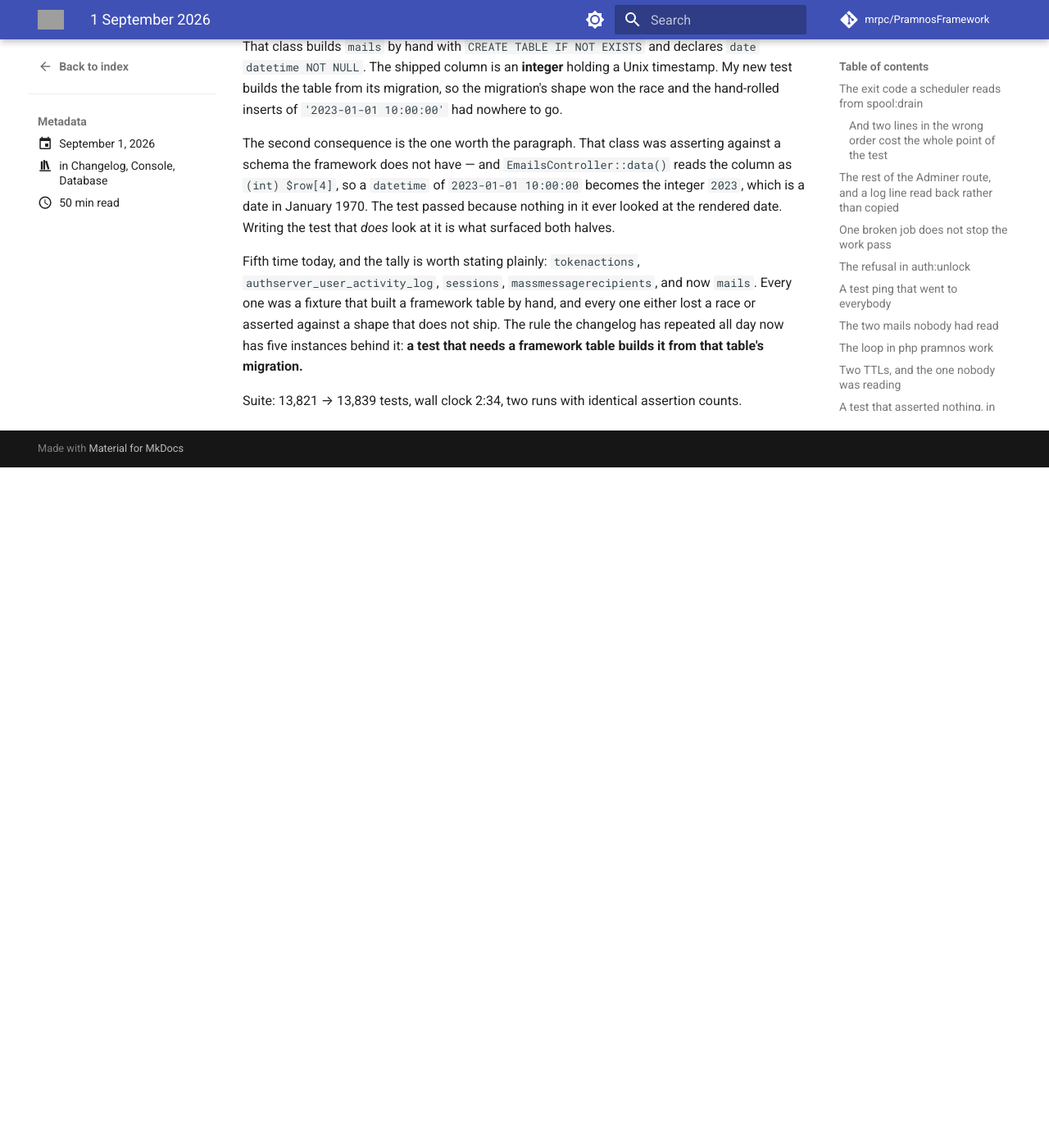
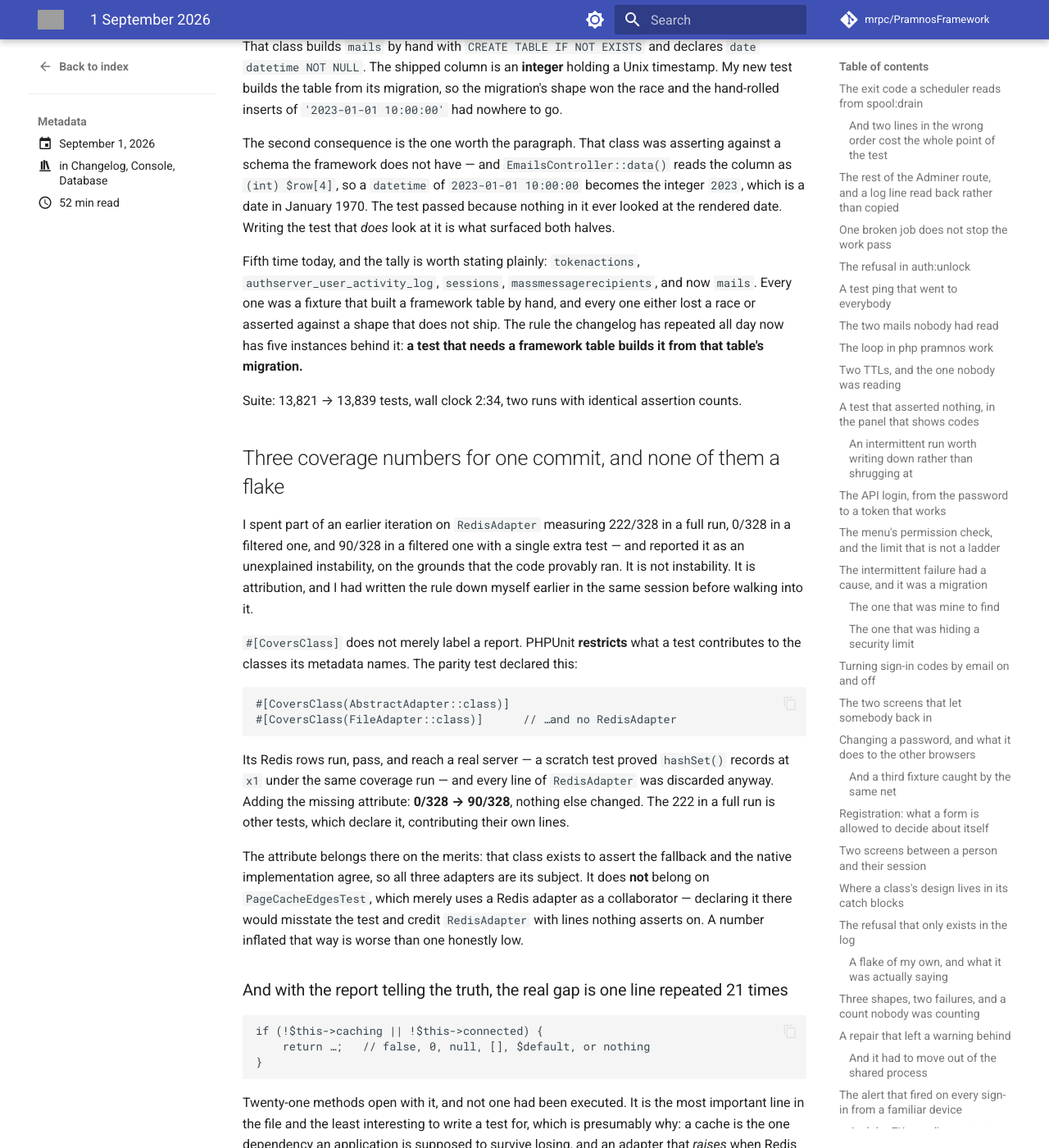
Before and after one commit to mrpc/PramnosFramework, an MkDocs documentation site: the page built from docs/version-history/posts/2026-09-01.md, in a window 1280 px wide and 1400 px high, scrolled down 30897 px. Shown: the whole window at 82% size. Built offline with MkDocs 1.6.1 and Material for MkDocs 9.7.7, drawn with Linux system fonts in a browser that asks for light colours; comment, search, counter and statistics services are not loaded; before the commit the page ends 31467 px from its top, so only the background shows below that; some of the changed text lies outside the part shown; grey boxes are pictures that could not be loaded.

Commit message:
test(cache): the Redis adapter degrades instead of raising, and say why it read 0%
`RedisAdapter` measured 222/328 in a full run, 0/328 filtered, and 90/328 filtered
with one extra test. I reported that as an unexplained instability. It is
attribution: `#[CoversClass]` restricts what a test contributes to the classes its
metadata names, and the parity test — whose whole subject is that the fallback and
the native adapter agree — declared only `AbstractAdapter` and `FileAdapter`. Its
Redis rows run and reach a real server; every line was discarded anyway. Adding
the attribute took it 0 → 90 with no other change.

The attribute belongs there on the merits. It does not belong on tests that merely
use a Redis adapter as a collaborator, which would misstate their subject and
credit lines nothing asserts on.

With the report honest, the real gap is one line repeated in 21 methods:
`if (!$this->caching || !$this->connected) return …`. None had executed. A cache is
the dependency an application is supposed to survive losing, so an adapter that
raises when Redis is unreachable turns a restart into a 500 on every page. Each
degraded value is asserted on its own, because the shapes are not
interchangeable — `counter()` must answer 0 or a rate limiter's arithmetic breaks
on null, `hashGetAll()` must answer [] or a caller's foreach breaks, `hashGet()`
must answer the caller's own default, and the diagnostic screens must still render
because they are what somebody opens when the cache looks wrong.

Guide: a section on `#[CoversClass]` deciding what a test contributes, beside the
one on two tests sharing a framework table — both are reasons a signal lies.

````diff
--- a/docs/Pramnos_Testing_Guide.md
+++ b/docs/Pramnos_Testing_Guide.md
@@ -521,6 +521,37 @@
    drifts from what production ships, and two hand-rolled shapes drift from each other. The
    framework's own migration is the one definition both tests can agree on.
 
+## `#[CoversClass]` decides what a test contributes to coverage
+
+Not just what the report *labels*. PHPUnit restricts a test's coverage to the classes its metadata
+names — so a class a test genuinely exercises, but does not declare, contributes **nothing** to that
+class's numbers.
+
+That is easy to lose an hour to, because the test passes, the code demonstrably runs, and the report
+says zero:
+
+```php
+#[CoversClass(AbstractAdapter::class)]
+#[CoversClass(FileAdapter::class)]      // …and no RedisAdapter
+class StructuredOperationParityTest extends TestCase
+```
+
+That class asserts that the fallback adapters and the native Redis one behave identically — its
+Redis rows pass, `hashSet()` provably reaches the server, and `RedisAdapter` still measured
+**0 of 328** when the class was run on its own. Adding the missing attribute took it to 90 with no
+other change. The same file reads 222 in a full suite run, because *other* tests declare
+`RedisAdapter` and contribute their own lines.
+
+So three numbers for one commit — 0, 90 and 222 — and none of them was a measurement fault. If a
+file looks less covered than the tests suggest, check the attributes before you go looking for a
+flake.
+
+**Add the attribute only where the class really is part of the test's subject.** The parity test *is*
+about all three adapters, so declaring all three is accurate. `PageCacheEdgesTest` merely uses a
+Redis adapter as a collaborator — declaring it there would misstate what the test is about and
+credit `RedisAdapter` with lines nothing in it asserts on. A coverage number inflated that way is
+worse than one that is honestly low.
+
 ## `loadFromConfig()` only adds — reset first
 
 `FeatureRegistry::loadFromConfig()` enables what you pass and **never disables anything**, so
--- a/docs/version-history/posts/2026-09-01.md
+++ b/docs/version-history/posts/2026-09-01.md
@@ -1321,3 +1321,56 @@
 framework table builds it from that table's migration.**
 
 Suite: 13,821 → 13,839 tests, wall clock 2:34, two runs with identical assertion counts.
+
+## Three coverage numbers for one commit, and none of them a flake
+
+I spent part of an earlier iteration on `RedisAdapter` measuring 222/328 in a full run, 0/328 in a
+filtered one, and 90/328 in a filtered one with a single extra test — and reported it as an
+unexplained instability, on the grounds that the code provably ran. It is not instability. It is
+attribution, and I had written the rule down myself earlier in the same session before walking into
+it.
+
+`#[CoversClass]` does not merely label a report. PHPUnit **restricts** what a test contributes to
+the classes its metadata names. The parity test declared this:
+
+```php
+#[CoversClass(AbstractAdapter::class)]
+#[CoversClass(FileAdapter::class)]      // …and no RedisAdapter
+```
+
+Its Redis rows run, pass, and reach a real server — a scratch test proved `hashSet()` records at
+`x1` under the same coverage run — and every line of `RedisAdapter` was discarded anyway. Adding the
+missing attribute: **0/328 → 90/328**, nothing else changed. The 222 in a full run is other tests,
+which declare it, contributing their own lines.
+
+The attribute belongs there on the merits: that class exists to assert the fallback and the native
+implementation agree, so all three adapters are its subject. It does **not** belong on
+`PageCacheEdgesTest`, which merely uses a Redis adapter as a collaborator — declaring it there
+would misstate the test and credit `RedisAdapter` with lines nothing asserts on. A number inflated
+that way is worse than one honestly low.
+
+### And with the report telling the truth, the real gap is one line repeated 21 times
+
+```php
+if (!$this->caching || !$this->connected) {
+    return …;   // false, 0, null, [], $default, or nothing
+}
+```
+
+Twenty-one methods open with it, and not one had been executed. It is the most important line in
+the file and the least interesting to write a test for, which is presumably why: a cache is the one
+dependency an application is supposed to survive losing, and an adapter that *raises* when Redis is
+unreachable turns a Redis restart into a 500 on every page.
+
+The shapes are not interchangeable, so each is asserted on its own. `counter()` must answer `0` or a
+rate limiter's arithmetic breaks on null. `hashGetAll()` and `listRange()` must answer `[]` or a
+caller's `foreach` breaks. `hashGet()` must answer the caller's **own** `$default`, which is what
+makes "no cache" indistinguishable from "not in the cache" — the whole contract of a cache. And
+`getStats()`/`getAllItems()` must still answer, because they feed the panel somebody opens
+*because* the cache looks wrong: raising there makes the diagnostic page the one page that cannot
+load when there is something to diagnose.
+
+No server needed, which is the point — this is the no-server case, reached by constructing the
+adapter and never connecting, exactly the state a failed `connect()` leaves behind.
+
+Suite: 13,839 → 13,846 tests, wall clock 2:32.
````
Also changed, not shown: 2 other files.
